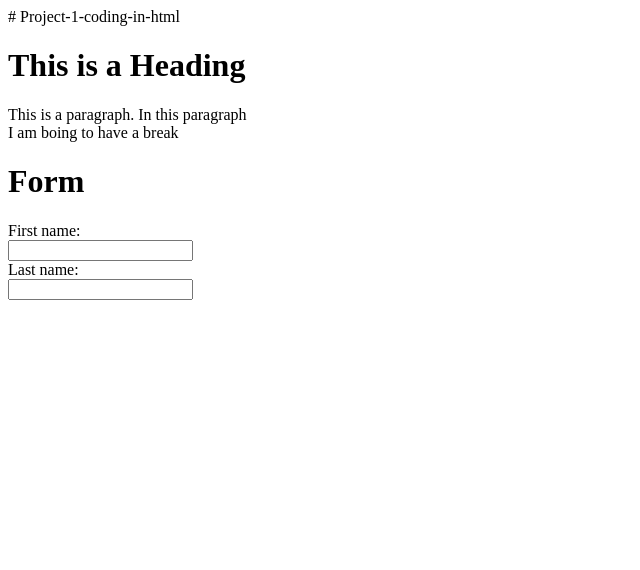
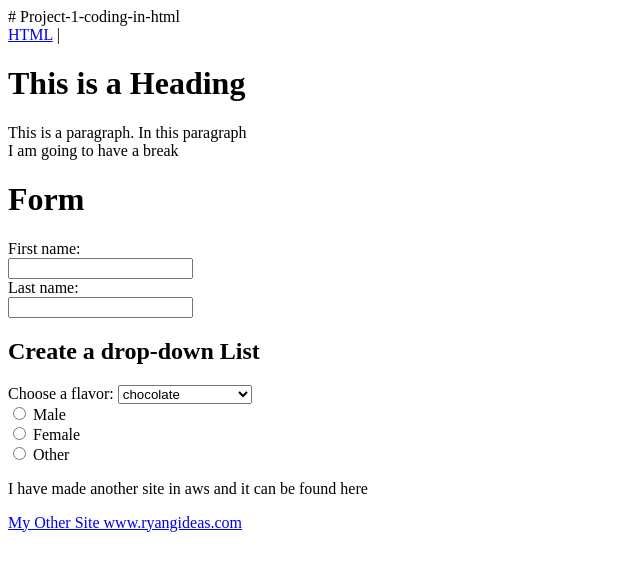
Before and after one commit to rydog1259/rydog1259.github.io, a plain HTML site: page index.html in a window 1280 px wide. Shown: the whole page, without its empty margins (0-640 px from the left). Drawn offline with Linux system fonts and the light colour scheme.

Commit message:
Update index.html

```diff
--- a/index.html
+++ b/index.html
@@ -2,13 +2,16 @@
 
 <!DOCTYPE html>
 <html>
+<meta charset="UTF-8">
 <head>
 <title>Page Title</title>
 </head>
 <body>
-
+  <nav>
+    <a href="/html/">HTML</a> |
+  </nav>
 <h1>This is a Heading</h1>
-<p>This is a paragraph.  In this paragraph <br> I am boing to have a break <br> </p>
+<p>This is a paragraph.  In this paragraph <br> I am going to have a break <br> </p>
 
 <h1> Form </h1>
 
@@ -18,3 +21,25 @@
   Last name:<br>
   <input type="text" name="password">
 </form>
+<h2>Create a drop-down List</h2>
+
+<label for="icecream">Choose a flavor:</label>
+
+<select id="icecream">
+  <option value="chocolate">chocolate</option>
+  <option value="vanilla">vanilla</option>
+  <option value="coffe">coffe</option>
+  <option value="cookies and cream">cookies and cream</option>
+</select>
+ <br>
+
+<input type="radio" id="male" name="gender" value="male">
+<label for="male">Male</label><br>
+<input type="radio" id="female" name="gender" value="female">
+<label for="female">Female</label><br>
+<input type="radio" id="other" name="gender" value="other">
+<label for="other">Other</label>
+
+<br>
+<p>I have made another site in aws and it can be found here</p>
+<a href="http://www.ryangideas.com//">My Other Site www.ryangideas.com</a>
```
